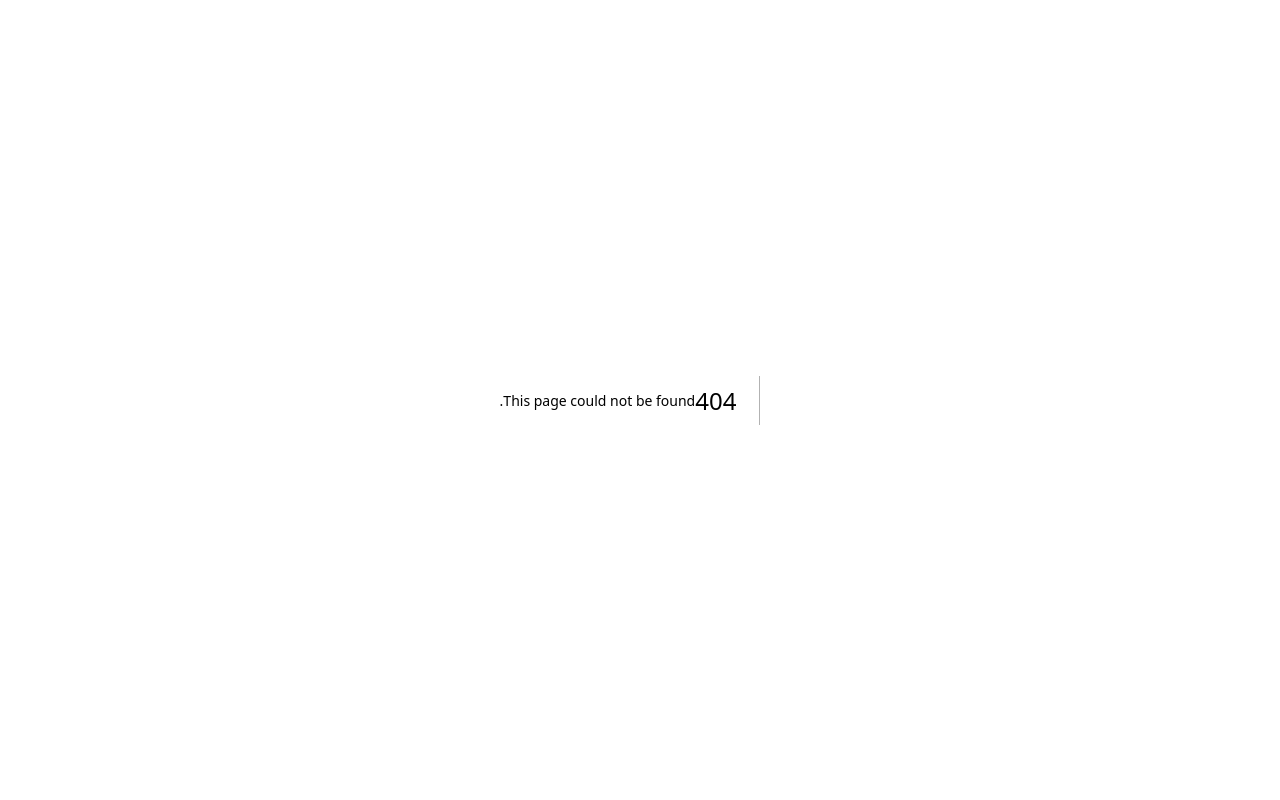
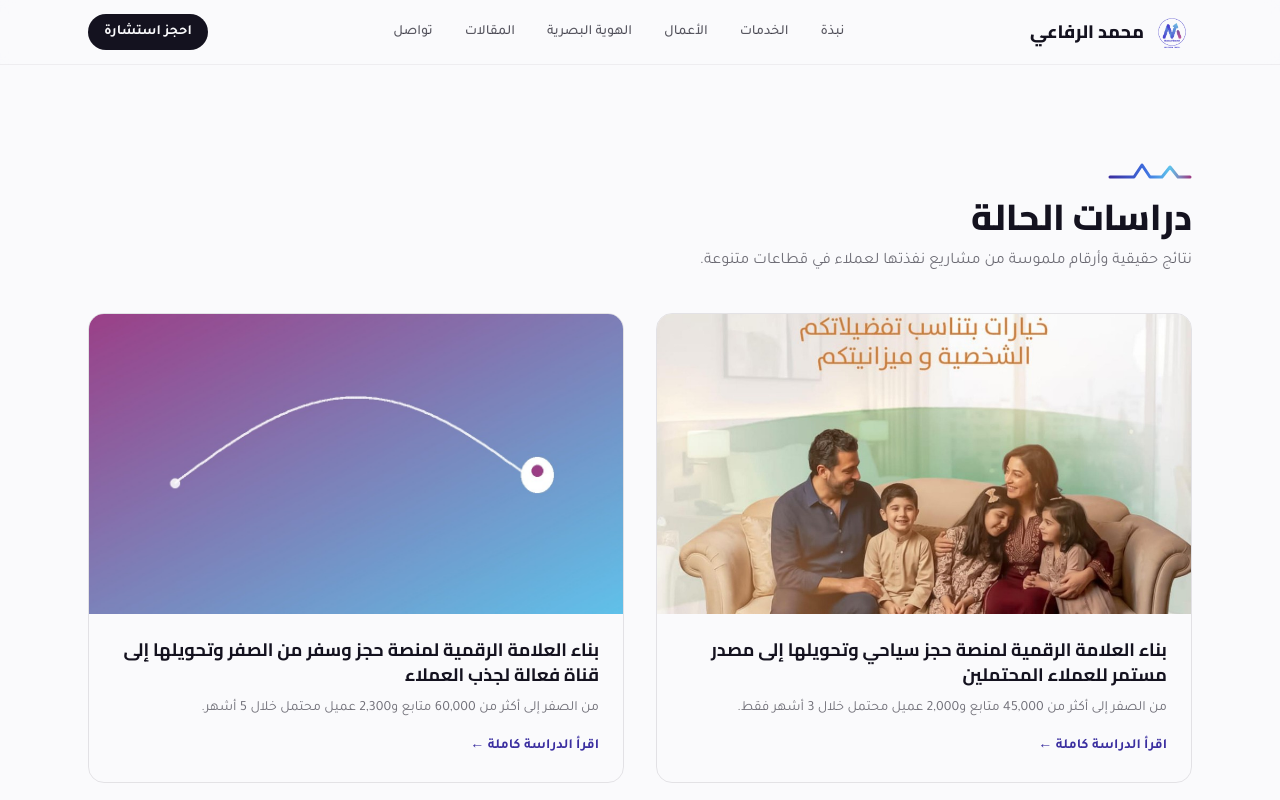
Before and after one commit to mohammadalriefeaa1991-cell/mohammed-portfolio, a Next.js app: page /case-studies in a window 1280 px wide. Before the commit this address had no page. Shown: the top 800 px of the page. Built offline with nearby package versions, Linux system fonts and the light colour scheme.

Commit message:
Create page.js

```diff
--- /dev/null
+++ b/app/case-studies/page.js
@@ -0,0 +1,58 @@
+import Image from "next/image";
+import Link from "next/link";
+import Header from "@/components/Header";
+import Footer from "@/components/Footer";
+import GrowthLine from "@/components/GrowthLine";
+import { caseStudies } from "@/data/case-studies";
+
+export const metadata = {
+  title: "دراسات الحالة | محمد الرفاعي",
+  description: "نتائج حقيقية وأرقام ملموسة من مشاريع تسويقية نفذتها لعملاء في قطاعات متنوعة.",
+};
+
+export default function CaseStudiesIndex() {
+  return (
+    <>
+      <Header />
+      <main className="mx-auto max-w-6xl px-6 py-16 md:py-24">
+        <GrowthLine />
+        <h1 className="mt-4 font-display text-3xl font-extrabold text-ink md:text-4xl">
+          دراسات الحالة
+        </h1>
+        <p className="mt-3 max-w-xl text-ink/60">
+          نتائج حقيقية وأرقام ملموسة من مشاريع نفذتها لعملاء في قطاعات متنوعة.
+        </p>
+
+        <div className="mt-10 grid gap-8 md:grid-cols-2">
+          {caseStudies.map((c) => (
+            <Link
+              key={c.slug}
+              href={"/case-studies/" + c.slug}
+              className="focus-ring group block overflow-hidden rounded-2xl border border-ink/10 transition hover:-translate-y-1 hover:shadow-xl hover:shadow-indigo/10"
+            >
+              <div className="relative aspect-[16/9] w-full overflow-hidden">
+                <Image
+                  src={c.cover}
+                  alt={c.title}
+                  fill
+                  className="object-cover transition duration-300 group-hover:scale-105"
+                  sizes="(max-width: 768px) 100vw, 50vw"
+                />
+              </div>
+              <div className="p-6">
+                <h2 className="font-display text-lg font-bold leading-snug text-ink">
+                  {c.title}
+                </h2>
+                <p className="mt-2 text-sm leading-6 text-ink/60">{c.excerpt}</p>
+                <span className="mt-4 inline-block text-sm font-bold text-indigo">
+                  اقرأ الدراسة كاملة ←
+                </span>
+              </div>
+            </Link>
+          ))}
+        </div>
+      </main>
+      <Footer />
+    </>
+  );
+}
```
